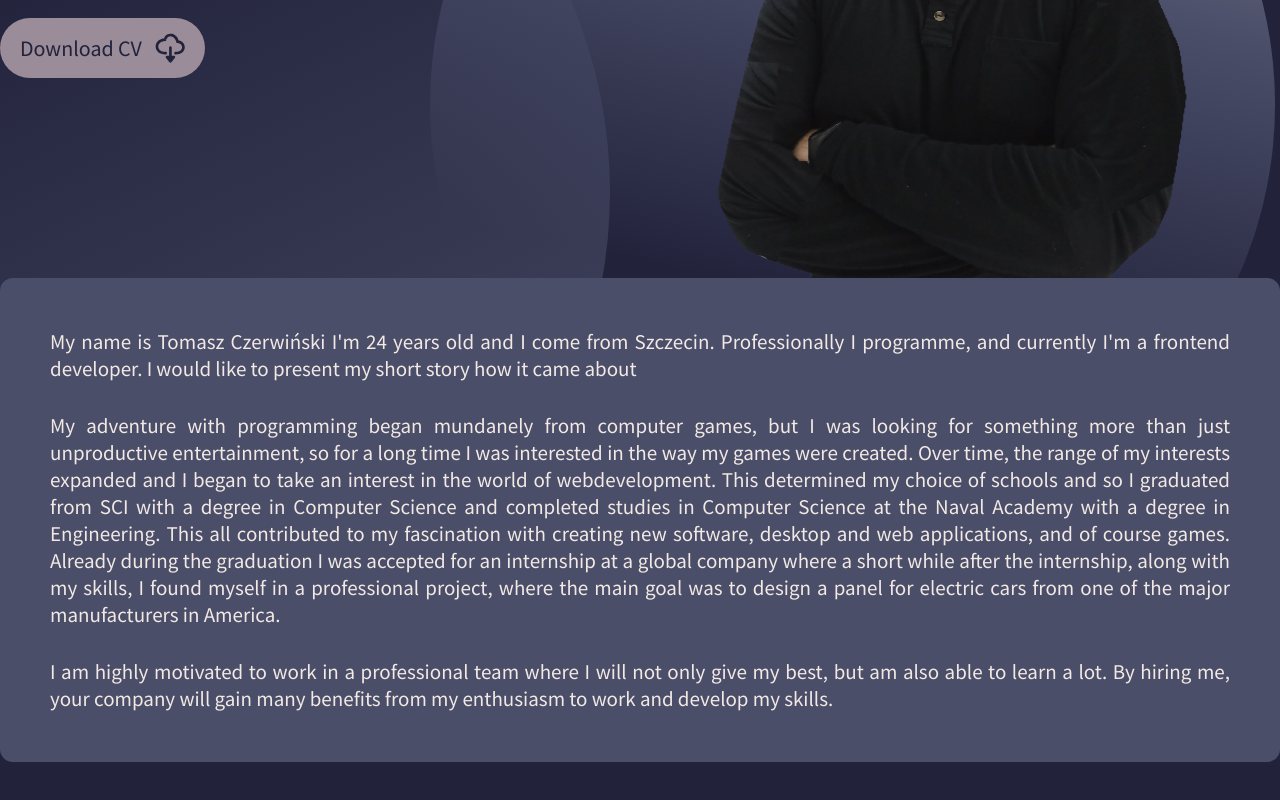
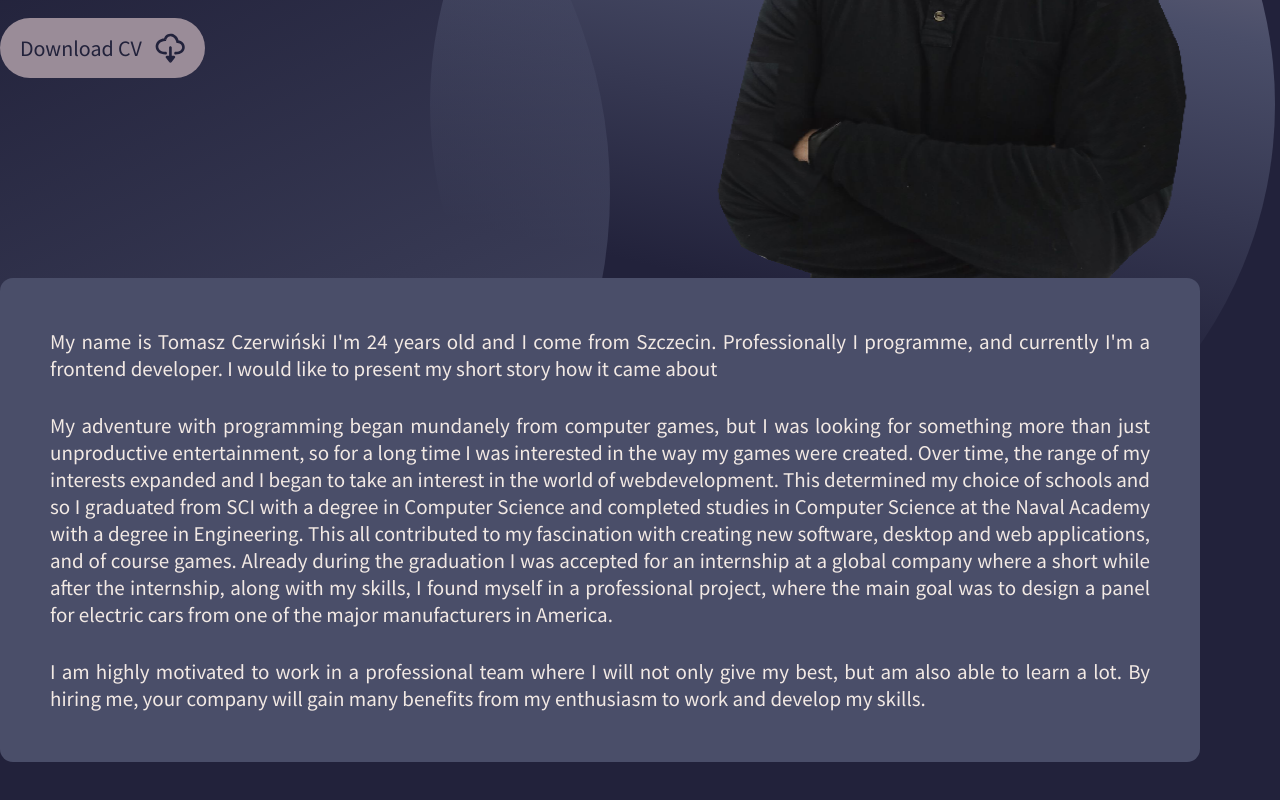
Before and after one commit to tomcze15/Portfolio, a React (Create React App) app: page / in a window 1280 px wide. Shown: the part 522-1322 px from the top of the page. Built offline with nearby package versions, Linux system fonts and the light colour scheme; a web font is replaced by a local one.

Commit message:
Added media query XXL and XL.

```diff
--- a/src/components/Box/index.tsx
+++ b/src/components/Box/index.tsx
@@ -1,4 +1,5 @@
 import { IBoxProps } from 'common/types';
+import { MEDIA } from 'constants/items';
 import { FunctionComponent } from 'react';
 import styled from 'styled-components';
 
@@ -12,6 +13,14 @@ const Wrapper = styled.div`
   display: flex;
   flex-direction: column;
   gap: 30px;
+
+  ${MEDIA.XXL} {
+    max-width: 1200px;
+  }
+
+  ${MEDIA.XL} {
+    max-width: 1000px;
+  }
 `;
 
 const Box: FunctionComponent<IBoxProps> = ({ children }): JSX.Element => {
```
